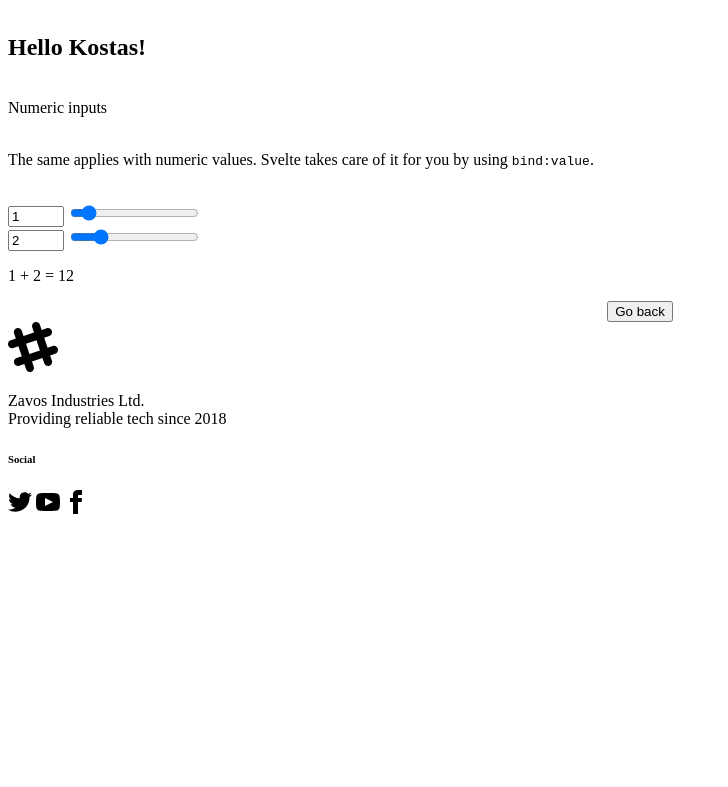
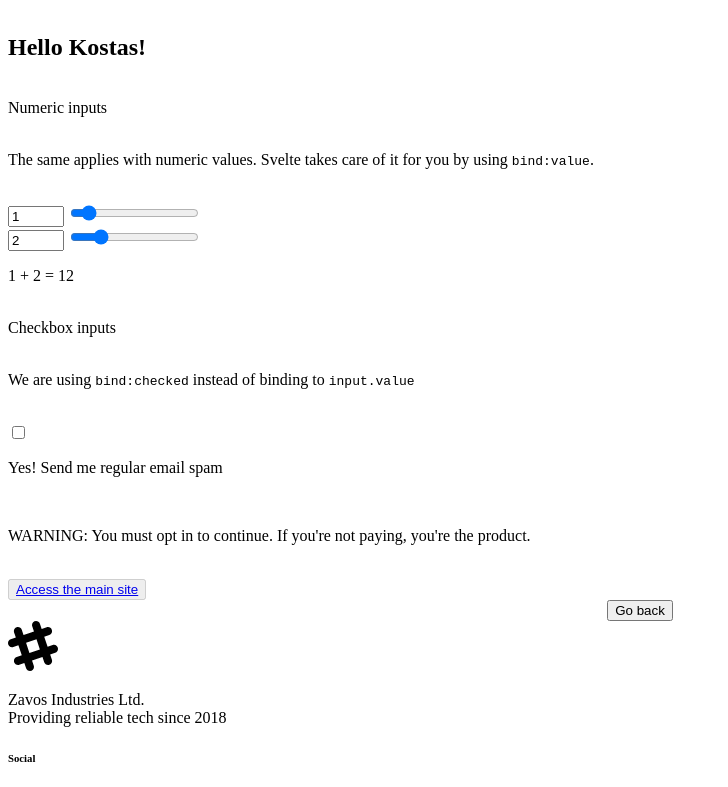
Before and after one commit to kzavos/svelte-training, a SvelteKit app: page /projects/project-5 in a window 1280 px wide. Shown: the part 383-1170 px from the top of the page, without its empty margins (0-728 px from the left). Before the commit the page ends 909 px from the top, so only its background shows below. Built offline with nearby package versions, Linux system fonts and the light colour scheme.

Commit message:
Add the next binding input example which is about checkboxes

```diff
--- a/src/routes/projects/project-5/+page.svelte
+++ b/src/routes/projects/project-5/+page.svelte
@@ -2,6 +2,7 @@
 	let name = 'Kostas';
 	let a = '1';
 	let b = '2';
+	let yes = false;
 </script>
 
 <article class="container mx-auto max-w-3xl break-words px-4 py-8">
@@ -52,6 +53,28 @@
 	</label>
 	<br />
 	<p>{a} + {b} = {a + b}</p>
+	<br />
+	<div class="prose text-3xl font-bold leading-relaxed">Checkbox inputs</div>
+	<br />
+
+	<p>We are using <code>bind:checked</code> instead of binding to <code>input.value</code></p>
+	<br />
+	<label class="flex items-center gap-3">
+		<input type="checkbox" bind:checked={yes} />
+		<p class="inline-block align-middle">Yes! Send me regular email spam</p>
+	</label>
+	<br />
+	{#if yes}
+		<p>Thank you. We will bombard your inbox and sell your personal details.</p>
+	{:else}
+		<p class=" text-red-500">
+			WARNING: You must opt in to continue. If you're not paying, you're the product.
+		</p>
+	{/if}
+	<br />
+	<button class="btn" disabled={!yes}
+		><a href="https://reddit.com/r/sveltejs">Access the main site</a></button
+	>
 </article>
 
 <style>
```
